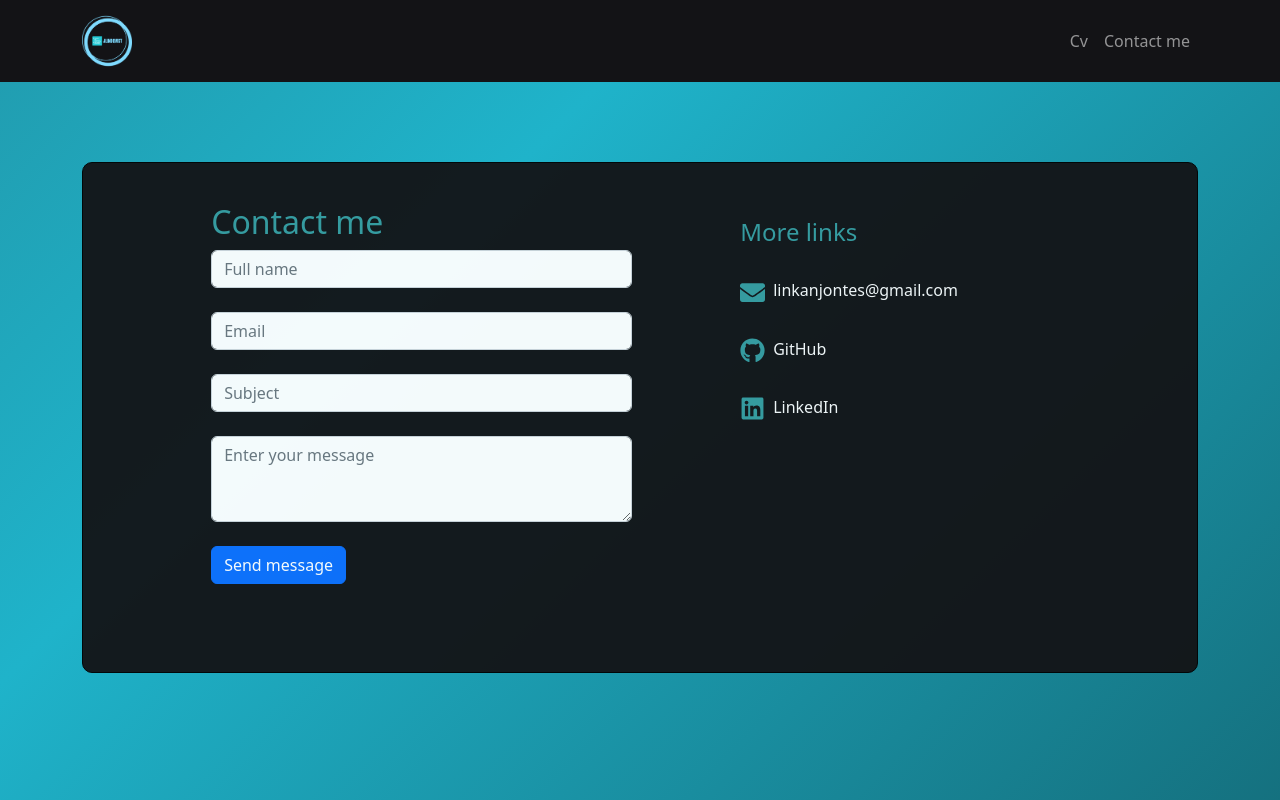
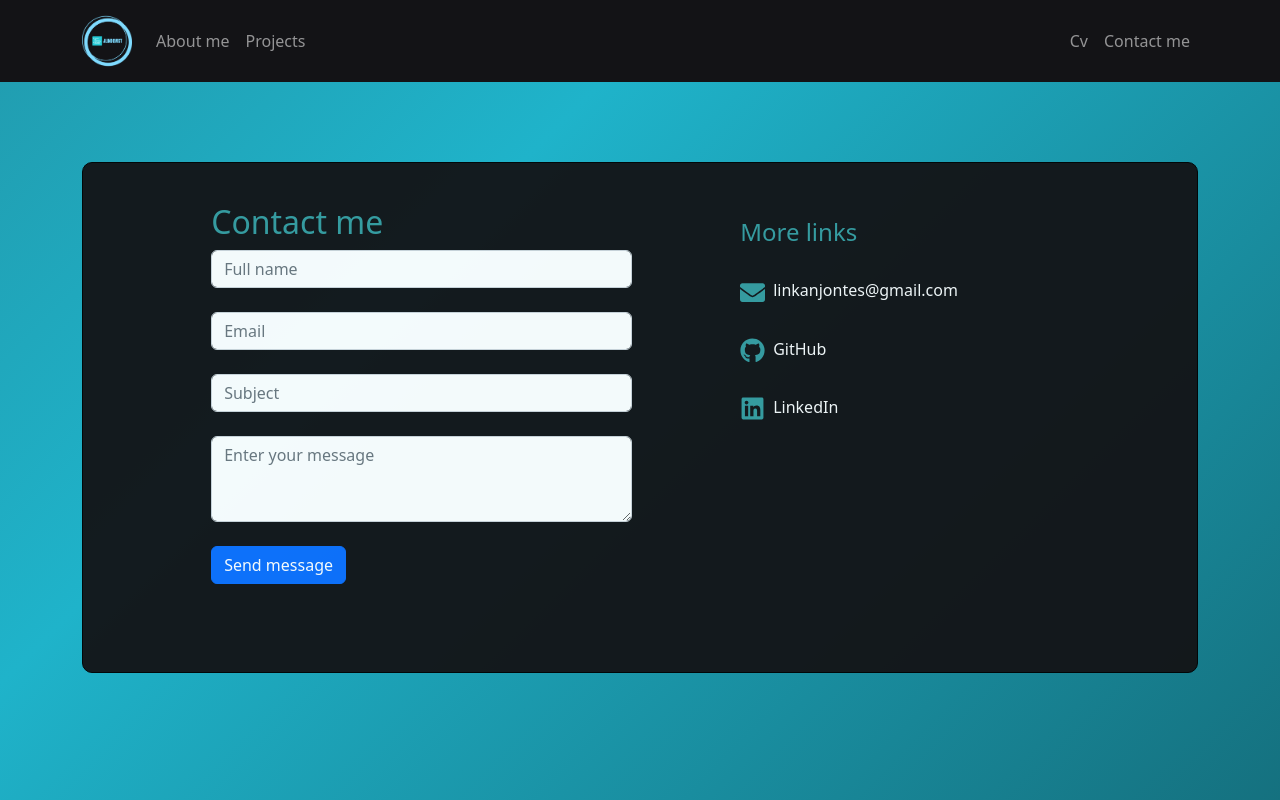
Before and after one commit to JLindqvisttt/JLindqvist, a React (Create React App) app: page /Contact in a window 1280 px wide. Shown: the top 800 px of the page. Built offline with nearby package versions, Linux system fonts and the light colour scheme; a web font is replaced by a local one.

Commit message:
Små fix

```diff
--- a/src/Pages/ContactPage.js
+++ b/src/Pages/ContactPage.js
@@ -1,14 +1,11 @@
 import React from 'react';
 import "./style.css"
-import {MDBIcon} from 'mdbreact';
 import "@fortawesome/fontawesome-free/css/all.min.css"
-import Typical from 'react-typical'
 import Navbar from "react-bootstrap/Navbar";
 import Container from "react-bootstrap/Container";
 import Nav from "react-bootstrap/Nav";
 import ContactForm from "./ContactForm";
 import Footer from "./Footer";
-import {Col} from "react-bootstrap";
 import {FaEnvelope, FaGithub, FaLinkedin} from "react-icons/fa";
 
 
@@ -17,14 +14,22 @@ const Contact = () => {
         <div className="bg-section">
             <Navbar collapseOnSelect expand="lg" style={{background: '#131316'}} variant="dark">
                 <Container>
-                    <Navbar.Brand href="https://jonathanlindqvist.netlify.app"> <img src={require('../images/transparant.png')} alt='logo'
-                                                 width="50vh"/></Navbar.Brand>
+                    <Navbar.Brand href="https://jonathanlindqvist.netlify.app">
+                        <img
+                            src={require('../images/transparant.png')} alt='logo'
+                            width="50vh"/>
+                    </Navbar.Brand>
                     <Navbar.Toggle aria-controls="responsive-navbar-nav"/>
                     <Navbar.Collapse id="responsive-navbar-nav">
-                        <Nav className="me-auto" defaultActiveKey="/home" as="ul"/>
+                        <Nav className="me-auto" defaultActiveKey="/home" as="ul">
+                            <Nav.Link className="nav-links" href="https://jonathanlindqvist.netlify.app/#aboutme">About me</Nav.Link>
+                            <Nav.Link className="nav-links" href="https://jonathanlindqvist.netlify.app/#projects">Projects</Nav.Link>
+
+                        </Nav>
                         <Nav defaultActiveKey="/home" as="ul">
                             <Nav.Link className="nav-links" href="https://jonathanlindqvistcv.netlify.app">Cv</Nav.Link>
-                            <Nav.Link className="nav-links" href="https://jonathanlindqvistcontactme.netlify.app"> Contact me </Nav.Link>
+                            <Nav.Link className="nav-links"
+                                      href="https://jonathanlindqvistcontactme.netlify.app"> Contact me </Nav.Link>
                         </Nav>
                     </Navbar.Collapse>
                 </Container>
--- a/src/Pages/CvPage.js
+++ b/src/Pages/CvPage.js
@@ -2,11 +2,9 @@ import React from 'react';
 import "./style.css"
 import {MDBIcon} from 'mdbreact';
 import "@fortawesome/fontawesome-free/css/all.min.css"
-import Typical from 'react-typical'
 import Navbar from "react-bootstrap/Navbar";
 import Container from "react-bootstrap/Container";
 import Nav from "react-bootstrap/Nav";
-import Test from "./Test";
 import {Col, Row} from "react-bootstrap";
 import ProgressBar from 'react-bootstrap/ProgressBar'
 import Footer from "./Footer";
@@ -17,13 +15,21 @@ const CvPage = () => {
             <Navbar collapseOnSelect expand="lg" style={{background: '#131316'}} variant="dark">
                 <Container>
                     <Navbar.Brand href="https://jonathanlindqvist.netlify.app">
-                        <img src={require('../images/transparant.png')} alt='logo' width="50vh"/></Navbar.Brand>
+                        <img
+                            src={require('../images/transparant.png')} alt='logo'
+                            width="50vh"/>
+                    </Navbar.Brand>
                     <Navbar.Toggle aria-controls="responsive-navbar-nav"/>
                     <Navbar.Collapse id="responsive-navbar-nav">
-                        <Nav className="me-auto" defaultActiveKey="/home" as="ul"/>
-                        <Nav defaultActiveKey="home" as="ul">
+                        <Nav className="me-auto" defaultActiveKey="/home" as="ul">
+                            <Nav.Link className="nav-links" href="https://jonathanlindqvist.netlify.app/#aboutme">About me</Nav.Link>
+                            <Nav.Link className="nav-links" href="https://jonathanlindqvist.netlify.app/#projects">Projects</Nav.Link>
+
+                        </Nav>
+                        <Nav defaultActiveKey="/home" as="ul">
                             <Nav.Link className="nav-links" href="https://jonathanlindqvistcv.netlify.app">Cv</Nav.Link>
-                            <Nav.Link className="nav-links" href="https://jonathanlindqvistcontactme.netlify.app"> Contact me </Nav.Link>
+                            <Nav.Link className="nav-links"
+                                      href="https://jonathanlindqvistcontactme.netlify.app"> Contact me </Nav.Link>
                         </Nav>
                     </Navbar.Collapse>
                 </Container>
@@ -35,10 +41,13 @@ const CvPage = () => {
                         <div className="container">
                             <div className="row justify-content-md-center mt-lg-5">
                                 <div className="col-md-2 d-flex justify-content-center mb-3 mb-md-0">
-                                        <img src={require('../images/CV_IMAGE.PNG')} alt='logo' width={150} className="mx-auto d-block" />
+                                    <img src={require('../images/CV_IMAGE.PNG')} alt='logo' width={150}
+                                         className="mx-auto d-block"/>
                                 </div>
                                 <div className="col-md-8 align-self-center">
-                                        <p className="text-center text-md-start">"Goal-oriented and driven software engineer with a passion for achieving results. Dedicated to exceeding expectations and constantly striving to improve myself and my work "</p>
+                                    <p className="text-center text-md-start">"Goal-oriented and driven software engineer
+                                        with a passion for achieving results. Dedicated to exceeding expectations and
+                                        constantly striving to improve myself and my work "</p>
                                 </div>
                                 <div className="col-md-2">
                                     <div className="row mb-3">
@@ -59,7 +68,7 @@ const CvPage = () => {
                             </div>
                         </div>
 
-                            <Row className="mb-4 mt-4" style={{borderTop: "2px solid #379b9f", paddingTop:'10px '}}>
+                        <Row className="mb-4 mt-4" style={{borderTop: "2px solid #379b9f", paddingTop: '10px '}}>
                             <Col md={10}>
                                 <h3 className='textCV'>Education</h3>
                                 <p>
@@ -122,7 +131,7 @@ const CvPage = () => {
                                 <p>Aug 2015 - June 2018</p>
                             </Col>
                         </Row>
-                            <Row className="mb-4" style={{borderTop: "2px solid #379b9f", paddingTop:'10px '}}>
+                        <Row className="mb-4" style={{borderTop: "2px solid #379b9f", paddingTop: '10px '}}>
                             <Col md={10}>
                                 <h3 className='textCV'>Employment</h3>
                                 <p>
@@ -182,74 +191,74 @@ const CvPage = () => {
                                 </p>
                             </Col>
                         </Row>
-                            <Row className="mb-4" style={{borderTop: "2px solid #379b9f", paddingTop:'10px '}}>
+                        <Row className="mb-4" style={{borderTop: "2px solid #379b9f", paddingTop: '10px '}}>
                             <h3 className='textCV'>Skills</h3>
                             <Col md={6}>
                                 <p>Java</p>
-                                <ProgressBar now={85} />
+                                <ProgressBar now={85}/>
                             </Col>
                             <Col md={6}>
                                 <p>JavaScript</p>
-                                <ProgressBar now={60} />
+                                <ProgressBar now={60}/>
                             </Col>
                         </Row>
                         <Row className="mb-4">
                             <Col md={6}>
                                 <p>C</p>
-                                <ProgressBar now={40} />
+                                <ProgressBar now={40}/>
                             </Col>
                             <Col md={6}>
                                 <p>React.js</p>
-                                <ProgressBar now={85} />
+                                <ProgressBar now={85}/>
                             </Col>
                         </Row>
                         <Row className="mb-4">
                             <Col md={6}>
                                 <p>Node.js</p>
-                                <ProgressBar now={85} />
+                                <ProgressBar now={85}/>
                             </Col>
                             <Col md={6}>
                                 <p>Spring framework</p>
-                                <ProgressBar now={90} />
+                                <ProgressBar now={90}/>
                             </Col>
                         </Row>
                         <Row className="mb-4">
                             <Col md={6}>
                                 <p>MySQL</p>
-                                <ProgressBar now={95} />
+                                <ProgressBar now={95}/>
                             </Col>
                             <Col md={6}>
                                 <p>NoSQL (MongoDB)</p>
-                                <ProgressBar now={35} />
+                                <ProgressBar now={35}/>
                             </Col>
                         </Row>
                         <Row className="mb-4">
                             <Col md={6}>
                                 <p>Graph database (Neo4j)</p>
-                                <ProgressBar now={45} />
+                                <ProgressBar now={45}/>
                             </Col>
                             <Col md={6}>
                                 <p>HTML</p>
-                                <ProgressBar now={98} />
+                                <ProgressBar now={98}/>
                             </Col>
                         </Row>
                         <Row className="mb-4">
                             <Col md={6}>
                                 <p>Vertx</p>
-                                <ProgressBar now={20} />
+                                <ProgressBar now={20}/>
                             </Col>
                             <Col md={6}>
                                 <p>Android studio</p>
-                                <ProgressBar now={65} />
+                                <ProgressBar now={65}/>
                             </Col>
                         </Row>
                         <Row className="mb-4">
                             <Col md={6}>
                                 <p>Python</p>
-                                <ProgressBar now={15} />
+                                <ProgressBar now={15}/>
                             </Col>
                         </Row>
-                            <Row className="mb-4" style={{borderTop: "2px solid #379b9f", paddingTop:'10px '}}>
+                        <Row className="mb-4" style={{borderTop: "2px solid #379b9f", paddingTop: '10px '}}>
                             <h3 className='textCV'>Other</h3>
                             <Col md={10}>
                                 <p>
@@ -274,11 +283,11 @@ const CvPage = () => {
                             </Col>
                             <Col md={2}>
                                 <p>
-                                        B + Car
+                                    B
                                 </p>
                             </Col>
                         </Row>
-                            <Row className="mb-4" style={{borderTop: "2px solid #379b9f", paddingTop:'10px '}}>
+                        <Row className="mb-4" style={{borderTop: "2px solid #379b9f", paddingTop: '10px '}}>
                             <h3 className='textCV'>References</h3>
                             <Col md={10}>
                                 <p>
```
Also changed, not shown: src/Pages/HomePage.js (+6 -6 lines). Lines whose indentation alone changed are shown as unchanged.
